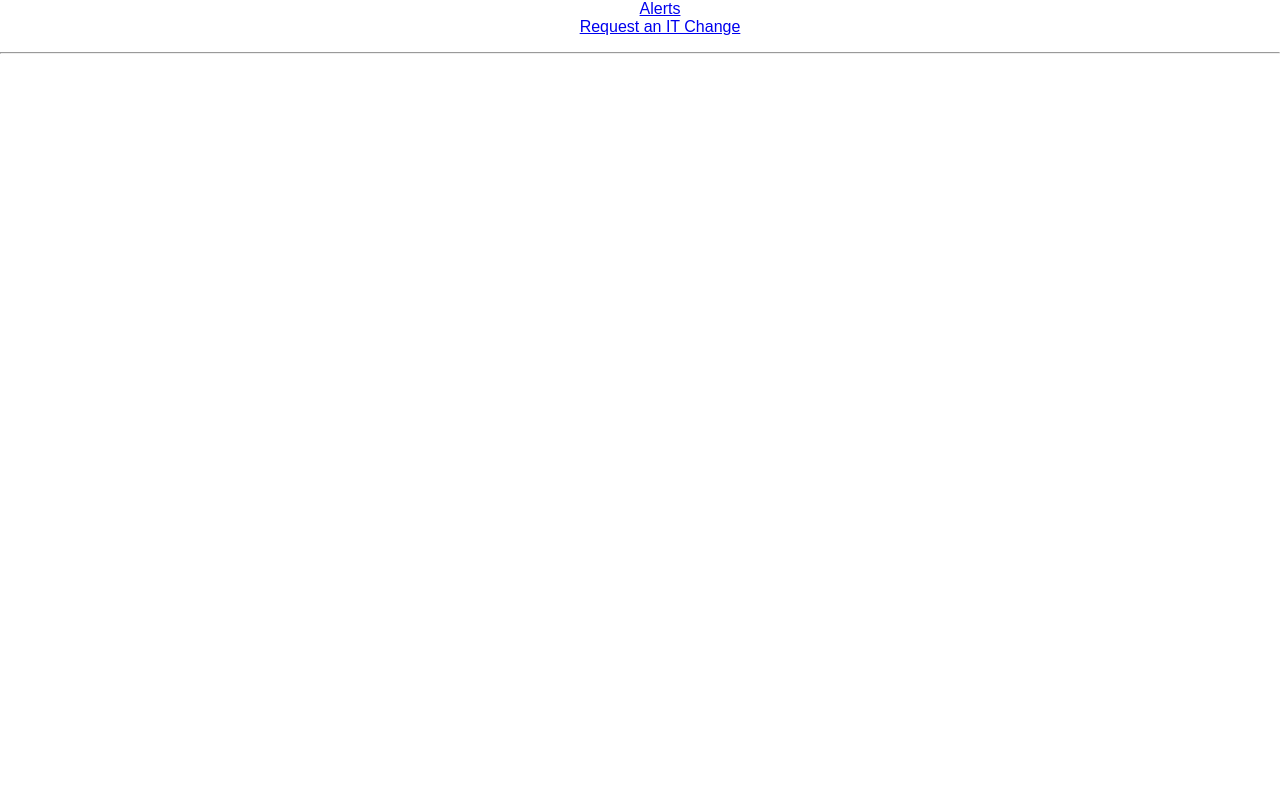
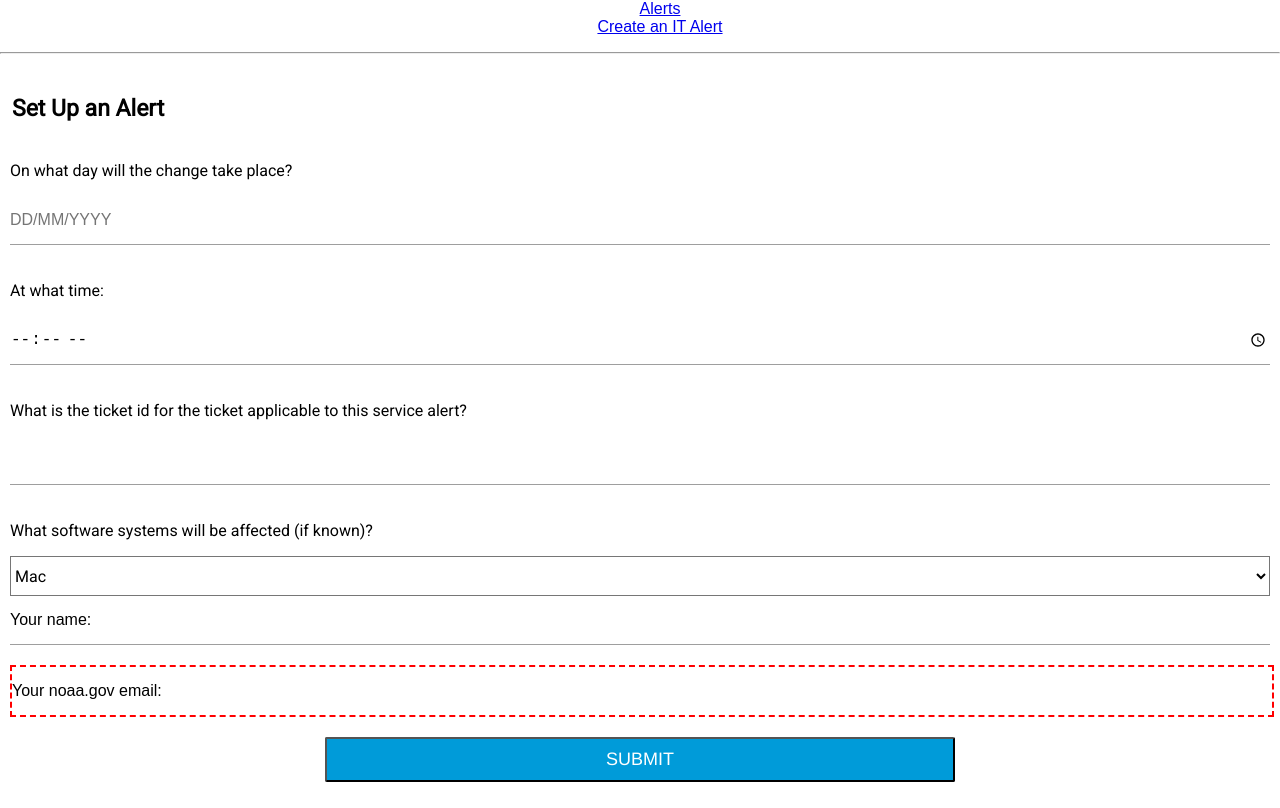
Before and after one commit to emkg/patchA_react, a React (Create React App) app: page /form in a window 1280 px wide. Built offline with nearby package versions, Linux system fonts and the light colour scheme; no server answers.

Commit message:
simplifying the form

```diff
--- a/package.json
+++ b/package.json
@@ -4,6 +4,7 @@
   "private": true,
   "dependencies": {
     "react": "^16.1.1",
+    "react-day-picker": "^7.0.5",
     "react-dom": "^16.1.1",
     "react-router": "^4.2.0",
     "react-router-dom": "^4.2.2"
--- a/src/Change.css
+++ b/src/Alert.css
@@ -1,4 +1,4 @@
-.Change {
+.Alert {
   border: solid 2px black;
   width: 50%;
   margin: 10px auto;
--- a/src/Change.js
+++ b/src/Alert.js
@@ -1,14 +1,14 @@
 import React from 'react';
-import './Change.css';
+import './Alert.css';
 import ExceptionForm from './ExceptionForm';
-import ChangeForm from './ChangeForm';
+import AlertForm from './AlertForm';
 import {
   BrowserRouter as Router,
   Route,
   Link
 } from 'react-router-dom';
 
-export default class Change extends React.Component {
+export default class Alert extends React.Component {
   constructor(props) {
     super(props);
     this.state = {
@@ -18,13 +18,13 @@ export default class Change extends React.Component {
   }
 
   getForm() {
-    return this.state.status === 1 ? <ExceptionForm /> : <ChangeForm />;
+    return this.state.status === 1 ? <ExceptionForm /> : <AlertForm />;
   }
 
   render() {
     return (
         <Router>
-          <div className='Change'>
+          <div className='Alert'>
             <h4><span className='label'> WHAT and WHY:</span>
             <span className='data'>{this.props.data.whatwhy}</span></h4>
 
--- a/src/ChangeForm.js
+++ b/src/AlertForm.js
@@ -1,8 +1,10 @@
 import React from 'react';
-import './ChangeForm.css';
+import './AlertForm.css';
 import { Redirect } from 'react-router-dom';
+import DayPickerInput from 'react-day-picker/DayPickerInput';
+import "react-day-picker/lib/style.css";
 
-let title = "Change Form";
+let title = "Set Up an Alert";
 
 const stop = (event) => (event.stopPropagation(), event.preventDefault());
 
@@ -10,19 +12,25 @@ export default class ChangeForm extends React.Component {
   constructor(props) {
     super(props);
     this.state = {
-      whatwhy: 'update all the computers because they need it',
-      how: 'reboot and install',
-      duration: 'forever',
-      software: '',
+      selectedDay: undefined,
+      time: undefined,
+      ticketID: undefined,
+      software: undefined,
+      duration: undefined,
+      personalMessage: undefined,
       user: 'Your name:',
       email: 'Your noaa.gov email:',
-      exception: 0,
       success: false,
       redirect: '/'
     };
 
+    this.handleDayChange = this.handleDayChange.bind(this);
     this.handleChange = this.handleChange.bind(this);
     this.handleSubmit = this.handleSubmit.bind(this);
+  }
+
+  handleDayChange = (day) => {
+    this.setState({ selectedDay: day.toLocaleDateString() });
   }
 
   handleChange = (event) => {
@@ -41,7 +49,7 @@ export default class ChangeForm extends React.Component {
     const data = this.state;
     this.setState({ success: !this.state.success })
     console.log(data);
-    await fetch('/api/addTicket.php', {
+    await fetch('/api/createAlert.php', {
       'method' : 'post',
       'body' : JSON.stringify(data)
     });
@@ -52,25 +60,22 @@ export default class ChangeForm extends React.Component {
         <div>
           <form onSubmit={this.handleSubmit}>
             <h3>{title}</h3>
-            <p>What are the details of this request? Why should this change be implemented?
-            Please include the consequences of not implementing this change.</p>
-            <textarea type='text'
-                      rows='5'
-                      name='whatwhy'
-                      value={this.state.whatwhy}
-                      onChange={this.handleChange}></textarea>
-            <p>Provide a suggested implementation plan including contingency (rollback) plans.</p>
-            <textarea type='text'
-                      name='how'
-                      rows='5'
-                      value={this.state.how}
-                      onChange={this.handleChange}></textarea>
-            <p>What is the timeframe for this change?</p>
-            <textarea type='text'
-                      rows='2'
-                      name='duration'
-                      value={this.state.duration}
-                      onChange={this.handleChange}></textarea>
+            <p>On what day will the change take place?</p>
+            <DayPickerInput
+                      placeholder='DD/MM/YYYY'
+                      format="DD/MM/YYYY"
+                      name='selectedDay'
+                      onDayChange={this.handleDayChange} />
+            <p>At what time:</p>
+            <input    type='time'
+                      name='time'
+                      value={this.state.time}
+                      onChange={this.handleChange}></input>
+            <p>What is the ticket id for the ticket applicable to this service alert?</p>
+            <input    type='text'
+                      name='ticketID'
+                      value={this.state.ticketID}
+                      onChange={this.handleChange}></input>
             <p>What software systems will be affected (if known)?</p>
             <select name='software' value={this.state.software} onChange={this.handleChange}>
               <option value="Mac">Mac</option>
--- a/src/App.js
+++ b/src/App.js
@@ -1,12 +1,12 @@
 import React from 'react';
 import './App.css';
-import ChangeViewer from './ChangeViewer';
+import Viewer from './Viewer';
 
 export default class App extends React.Component {
   render() {
     return (
       <div className="App">
-        <ChangeViewer />
+        <Viewer />
       </div>
     );
   }
--- a/src/ChangeViewer.js
+++ /dev/null
@@ -1,58 +0,0 @@
-import React from 'react';
-import Change from './Change';
-import ChangeForm from './ChangeForm';
-import {
-  BrowserRouter as Router,
-  Route,
-  Link
-} from 'react-router-dom';
-
-export default class ChangeViewer extends React.Component {
-  constructor(props) {
-    super(props);
-    //this.getChanges = this.getChanges.bind(this);
-    this.state = { data: " " };
-  }
-
-  componentDidMount() {
-    this.getChanges();
-  }
-
- async getChanges() {
-   const req = await fetch('/api/getChanges.php');
-   if (!req.ok) {
-     throw req;
-   }
-
-   const data = await req.json();
-   let changes = [];
-   data.forEach(function(change) {
-      console.log(change);
-      changes.push(<Change data={change} />)
-   });
-   this.setState({changes});
-  }
-
-  render() {
-    const {changes} = this.state;
-
-    return (
-      <Router>
-         <div>
-           <ul>
-             <Link to="/">Alerts</Link>
-             <br/>
-             <Link to="/change">Request an IT Change</Link>
-           </ul>
-
-           <hr/>
-
-           <Route exact path="/" render={ () =>  <div>{changes}</div> }/>
-           <Route path="/change" component={ChangeForm}/>
-         </div>
-       </Router>
-
-
-    );
-  }
-}
--- a/src/ExceptionForm.js
+++ b/src/ExceptionForm.js
@@ -1,5 +1,5 @@
 import React from 'react';
-import './ChangeForm.css';
+import './AlertForm.css';
 import {
   BrowserRouter as Router,
   Route,
--- /dev/null
+++ b/src/Viewer.js
@@ -0,0 +1,58 @@
+import React from 'react';
+import Alert from './Alert';
+import AlertForm from './AlertForm';
+import {
+  BrowserRouter as Router,
+  Route,
+  Link
+} from 'react-router-dom';
+
+export default class Viewer extends React.Component {
+  constructor(props) {
+    super(props);
+    //this.getAlerts = this.getAlerts.bind(this);
+    this.state = { data: " " };
+  }
+
+  componentDidMount() {
+    this.getAlerts();
+  }
+
+ async getAlerts() {
+   const req = await fetch('/api/getAlerts.php');
+   if (!req.ok) {
+     throw req;
+   }
+
+   const data = await req.json();
+   let alerts = [];
+   data.forEach(function(alert) {
+      console.log(alert);
+      alerts.push(<Alert data={alert} />)
+   });
+   this.setState({alerts});
+  }
+
+  render() {
+    const {alerts} = this.state;
+
+    return (
+      <Router>
+         <div>
+           <ul>
+             <Link to="/">Alerts</Link>
+             <br/>
+             <Link to="/form">Create an IT Alert</Link>
+           </ul>
+
+           <hr/>
+
+           <Route exact path="/" render={ () =>  <div>{alerts}</div> }/>
+           <Route path="/form" component={AlertForm}/>
+         </div>
+       </Router>
+
+
+    );
+  }
+}
```
Also changed, not shown: src/MultiSelectContainer.js (deleted, +0 -119 lines), src/Notification.js (deleted, +0 -14 lines), src/AlertForm.css (renamed from src/ChangeForm.css), 1 other file (tests, documents, lock files or other folders).
